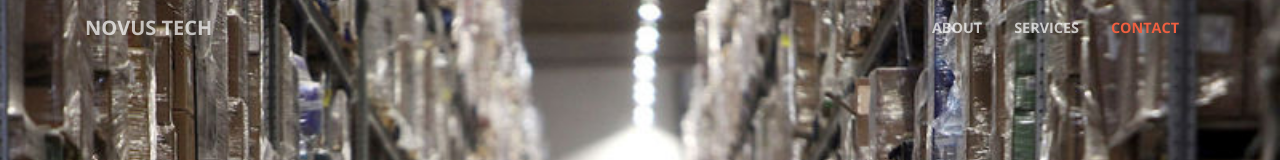
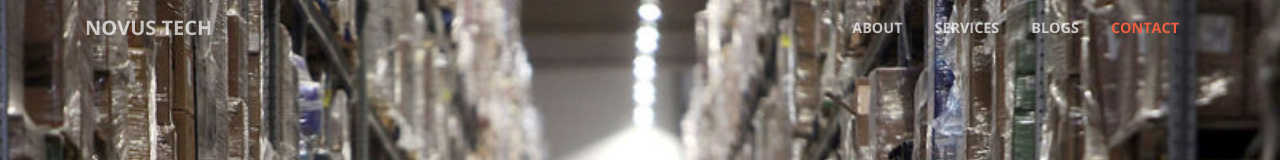
Before and after one commit to novus-tech/novus-tech.github.io, a website with bundled scripts: page index.html in a window 1280 px wide. Shown: the top 160 px of the page. Built offline with nearby package versions, Linux system fonts and the light colour scheme.

Commit message:
Update index.html

```diff
--- a/index.html
+++ b/index.html
@@ -42,6 +42,9 @@
             </li>
             <li class="nav-item">
               <a class="nav-link js-scroll-trigger" href="#services">Services</a>
+            </li>
+            <li class="nav-item">
+              <a class="nav-link js-scroll-trigger" href="/blog.html">Blogs</a>
             </li>
             <!-- <li class="nav-item">
               <a class="nav-link js-scroll-trigger" href="#portfolio">Portfolio</a>
```
